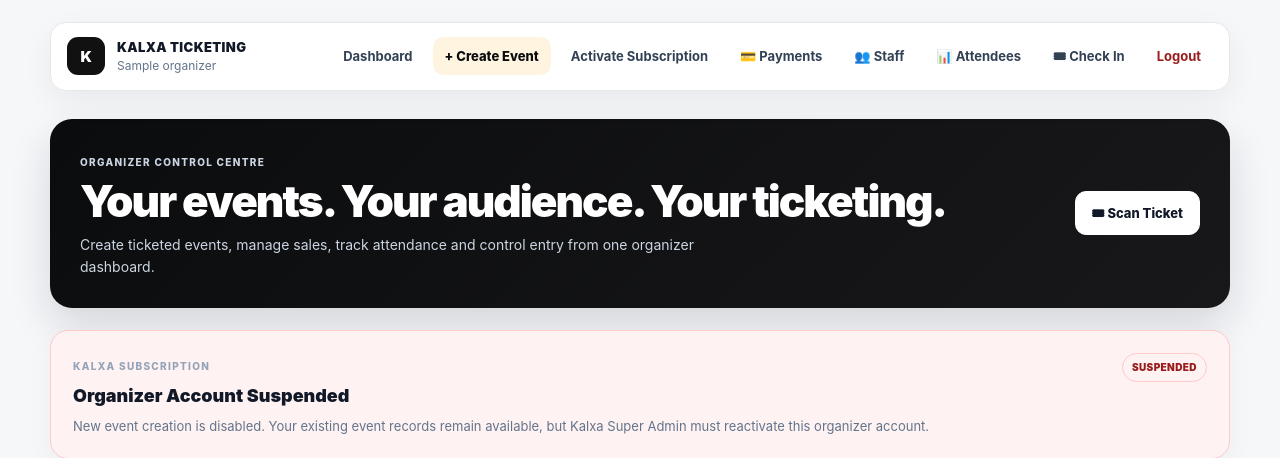
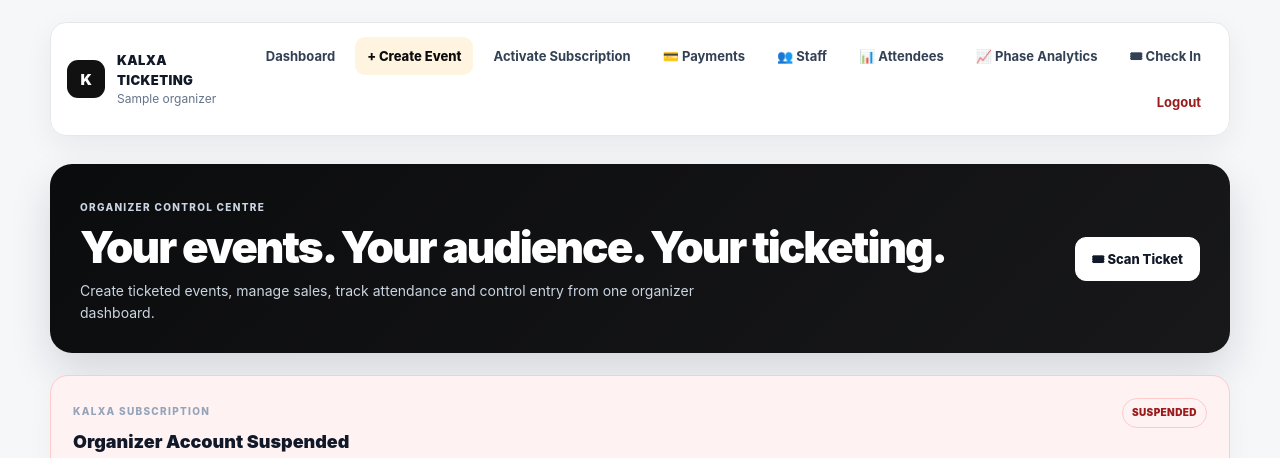
Before and after one commit to LasieHlongwane/tikete, a Flask app: template templates/admin/dashboard.html in a window 1280 px wide. Shown: the top 458 px of the page. Run offline with Flask 3, Linux system fonts and the light colour scheme; tables that the repository leaves empty hold one stand-in row (values such as "Sample post"); the template is opened without the code that fills it: values that come from a table or form of the project are taken from there, most other values are stand-ins (such as "Sample title", 1, 10 or a date in 2020); some libraries are stand-ins or nearby versions.

Commit message:
Add Phase Analytics link to admin dashboard

```diff
--- a/templates/admin/dashboard.html
+++ b/templates/admin/dashboard.html
@@ -2113,6 +2113,16 @@
                 class="admin-nav-link"
             >
                 📊 Attendees
+            </a>
+
+
+            <a
+                href="{{ url_for(
+                    'admin_sales_phase_analytics_overview'
+                ) }}"
+                class="admin-nav-link"
+            >
+                📈 Phase Analytics
             </a>
 
 
```
